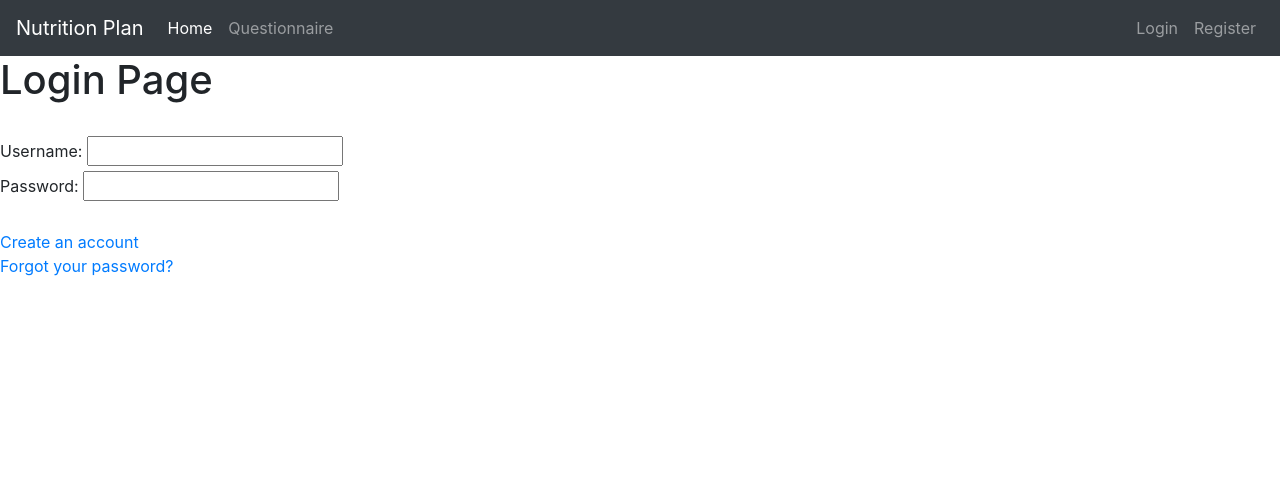
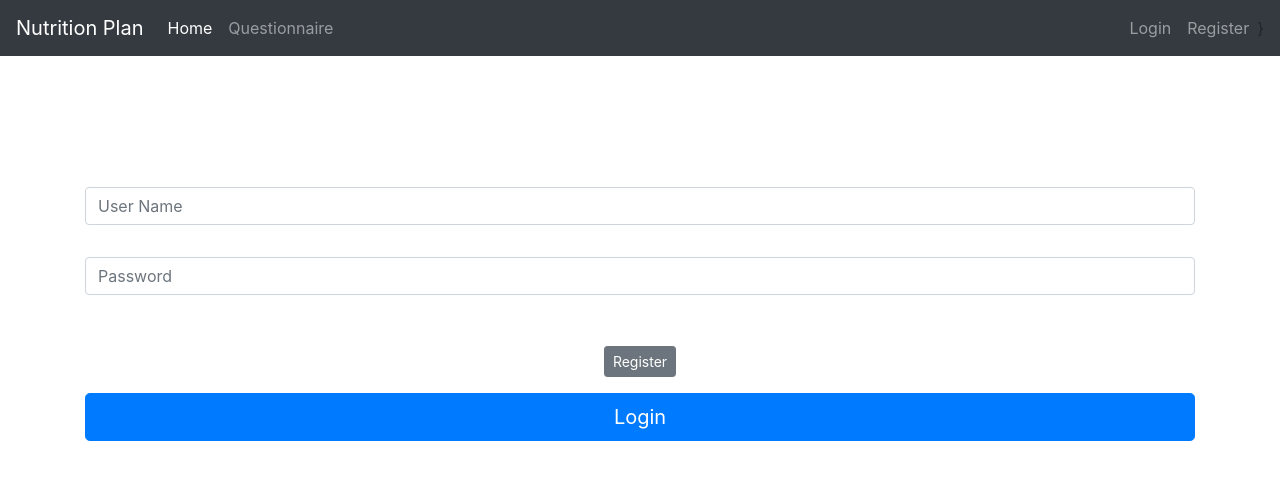
Before and after one commit to EugeneL97/Nutrition-Plan, a Flask app: page /login in a window 1280 px wide. Shown: the top 480 px of the page. Run offline with Flask 2, Linux system fonts and the light colour scheme; some libraries are stand-ins or nearby versions.

Commit message:
Login System Functionality Added

```diff
--- a/nutritionPlan/forms.py
+++ b/nutritionPlan/forms.py
@@ -1,10 +1,30 @@
 from flask_wtf import FlaskForm
 from wtforms import StringField, PasswordField, SubmitField
-
+from wtforms.validators import Length, EqualTo, Email, DataRequired, ValidationError
+from nutritionPlan.models import userInfo
 
 class createAccForm(FlaskForm):
-    username = StringField(label='User Name:')
-    emailAddress = StringField(label='Email:')
-    password1 = PasswordField(label='Password:')
-    password2 = PasswordField(label='Confirm Password:')
-    submit = SubmitField(label='Submit')
+
+    #FlaskForm checks "validate_" functions for anything after the underscore
+    #in this case username exists below so this naming convention is crucial for this to work
+
+    def validate_username(self, usernameToCheck):
+        user = userInfo.query.filter_by(username=usernameToCheck.data).first()
+        if user:
+            raise ValidationError('That username is already taken!')
+
+    def validate_emailAddress(self, emailAddressToCheck):
+        email = userInfo.query.filter_by(email=emailAddressToCheck.data).first()
+        if email:
+            raise ValidationError('An account with that email already exists!')
+
+    username = StringField(label='User Name:', validators=[Length(min=2, max=30), DataRequired()])
+    emailAddress = StringField(label='Email:', validators=[Email(), DataRequired()])
+    password1 = PasswordField(label='Password:', validators=[Length(min=6), DataRequired()])
+    password2 = PasswordField(label='Confirm Password:', validators=[EqualTo('password1'), DataRequired()])
+    submit = SubmitField(label='Create Account')
+
+class loginForm(FlaskForm):
+    username = StringField(label='User Name:', validators=[DataRequired()])
+    password = PasswordField(label='Password:', validators=[DataRequired()])
+    submit = SubmitField(label='Login')
--- a/nutritionPlan/routes.py
+++ b/nutritionPlan/routes.py
@@ -1,7 +1,8 @@
 from nutritionPlan import app
 from nutritionPlan.models import AnswersDB, userInfo, db
-from nutritionPlan.forms import createAccForm
-from flask import render_template, request, redirect
+from nutritionPlan.forms import createAccForm, loginForm
+from flask import render_template, request, redirect, url_for, flash
+from flask_login import login_user, logout_user, login_required
 
 @app.route('/')
 @app.route('/home')
@@ -11,25 +12,47 @@ def homePage():
 @app.route('/createAccount', methods=['POST', 'GET'])
 def createAccount():
     form = createAccForm()
+    if form.validate_on_submit():
+        userToCreate = userInfo(username=form.username.data,
+                            emailAddress=form.emailAddress.data,
+                            passwordHashAlgo=form.password1.data)
+        db.session.add(userToCreate)
+        db.session.commit()
+
+        flash('User created successfully!', category='success')
+        return redirect(url_for('homePage'))
+    if form.error != {}:
+        for errorMsg in form.errors.values():
+            flash(f'Error with creating an account: {errorMsg}', category='danger')
     return render_template('createAccount.html', form=form)
 
 #Login -> form
 #Need to login in order to access the form
 @app.route('/login', methods=['POST', 'GET'])
 def checkLogin():
-    if request.method == "POST":
-        login = userInfo(username=request.form['username'], password=request.form['password'])
-        try:
-            #Check username and password in DB (if it exists)
-            #Need to understand syntax
-            db.query.filter_by(username)
-        except:
-            return "User does not exist."
-    else:
-        return render_template("login.html")
+    form = loginForm()
+    if form.validate_on_submit():
+        attemptedUser = userInfo.query.filter_by(username=form.username.data).first()
+        if attemptedUser and attemptedUser.check_password_correction(
+            attemptedPassword=form.password.data
+        ):
+            login_user(attemptedUser)
+            flash('Login successful!', category='success')
+            return redirect(url_for('homePage'))
+
+        else:
+            flash('The username and password combo does not exist!', category='danger')
+    return render_template("login.html", form=form)
+
+@app.route('/logout')
+def logoutUser():
+    logout_user()
+    flash('Logged out successfully!', category='info')
+    return redirect(url_for("homePage"))
 
 #Form -> answers
 @app.route('/form', methods=['POST', 'GET'])
+@login_required
 def formPage():
     if request.method == "POST":
 
--- a/nutritionPlan/templates/base.html
+++ b/nutritionPlan/templates/base.html
@@ -29,6 +29,16 @@
                 <a class="nav-link" href="{{url_for('formPage')}}">Questionnaire</a>
             </li>
         </ul>
+        {% if current_user.is_authenticated %}
+        <ul class="navbar-nav">
+          <li class="nav-item">
+            <a class="nav-link">Welcome, {{ current_user.username }}</a>
+          </li>
+          <li class="nav-item">
+              <a class="nav-link" href="{{url_for('logoutUser')}}">Logout</a>
+          </li>
+        </ul>
+        {% else %}
         <ul class="navbar-nav">
           <li class="nav-item">
               <a class="nav-link" href="{{url_for('checkLogin')}}">Login</a>
@@ -37,9 +47,22 @@
               <a class="nav-link" href="{{url_for('createAccount')}}">Register</a>
           </li>
         </ul>
+        {% endif %}}
+
       </div>
     </nav>
-
+    {% with messages = get_flashed_messages(with_categories=true) %}
+      {% if messages %}
+        {% for category, message in messages %}
+          <div class="alert alert-{{ category }} ">
+            <button type="button" class="m1-2 mb-1 close" data-dismiss="alert" aria-label="Close">
+              <span aria-hidden="true">&times;</span>
+            </button>
+            {{ message }}
+          </div>
+        {% endfor %}
+      {% endif %}
+    {% endwith %}
     {% block content %}
 
     {% endblock %}
--- a/nutritionPlan/templates/login.html
+++ b/nutritionPlan/templates/login.html
@@ -5,18 +5,32 @@
 {% endblock %}
 
 {% block content %}
-<div class = "content">
-    <h1>Login Page</h1>
-    <!-- Send this to index.html after logged in. -->
-    <form action ="{{url_for("checkLogin")}}" method="POST">
-        <br><label for="username"> Username: </label>
-        <input type="text" name="username" id="username">
+<body class="text-center">
+    <div class="container">
+        <form method="POST" class="form-signin" style="color:white">
+            {{ form.hidden_tag() }}
+            <img class="mb-4" src="" alt="">
+            <h1 class="h3 mb-3 font-weight-normal">
+                Please Login
+            </h1>
+            <br>
+            {{ form.username.label() }}
+            {{ form.username(class="form-control", placeholder="User Name") }}
 
-        <br><label for="password"> Password: </label>
-        <input type ="password" name="password" id="password">
-    </form>
+            {{ form.password.label() }}
+            {{ form.password(class="form-control", placeholder="Password") }}
 
-    <br><a href="/createAccount"> Create an account</a>
-    <br><a href="/forgotPassword"> Forgot your password?</a>
-</div>
+            <br>
+
+
+            <div class="checkbox mb-3">
+                <h6>Create an account</h6>
+                <a class="btn btn-sm btn-secondary" href="{{ url_for('createAccount') }}">Register</a>
+            </div>
+
+            {{ form.submit(class="btn btn-lg btn-block btn-primary") }}
+
+        </form>
+    </div>
+</body>
 {% endblock %}
```
Also changed, not shown: nutritionPlan/__init__.py (+8 -3 lines), nutritionPlan/models.py (+19 -3 lines), nutritionPlan/templates/createAccount.html (+7 -0 lines), nutritionPlan/templates/forgotPassword.html (+9 -0 lines), nutritionPlan/templates/home.html (+10 -4 lines), 1 other file. Lines whose indentation alone changed are shown as unchanged.
